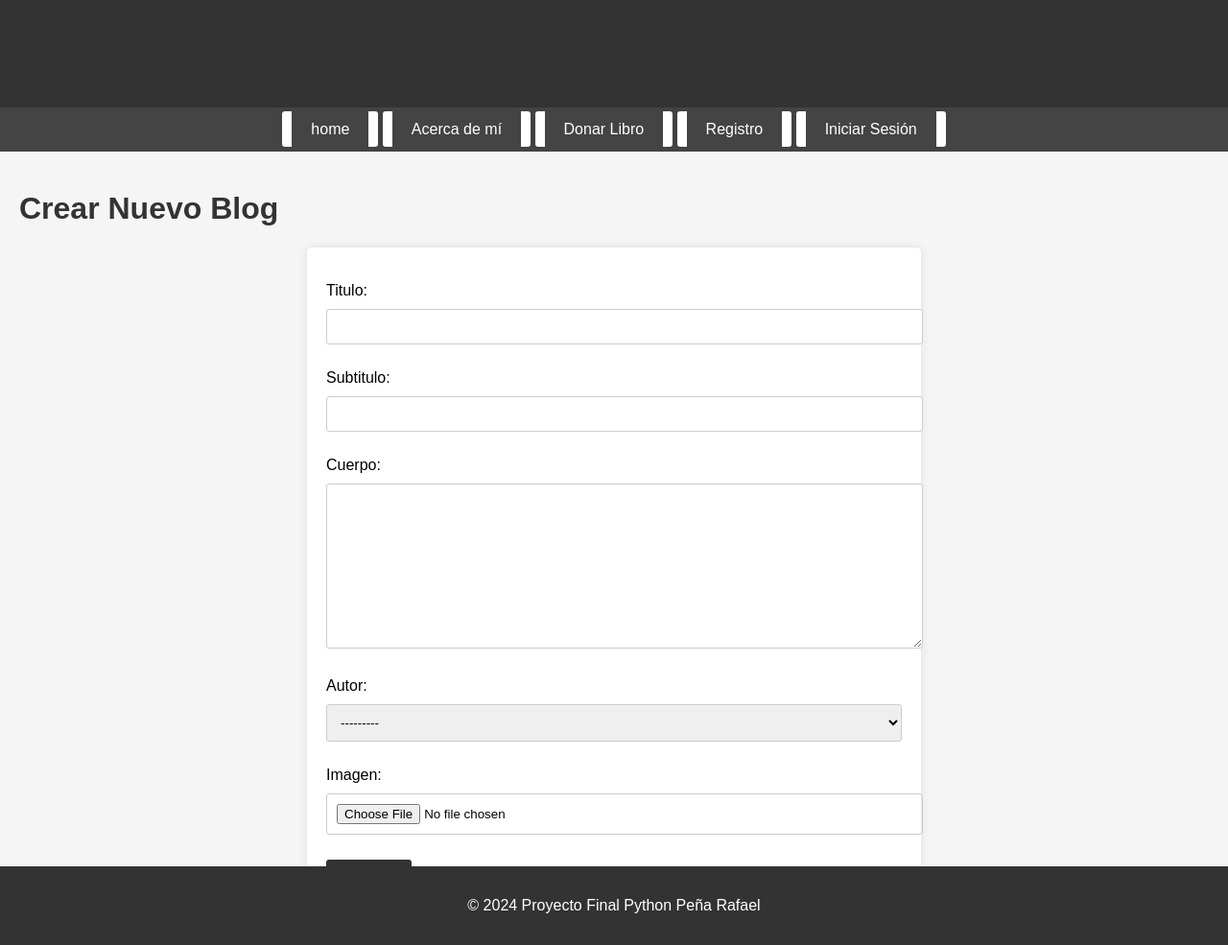
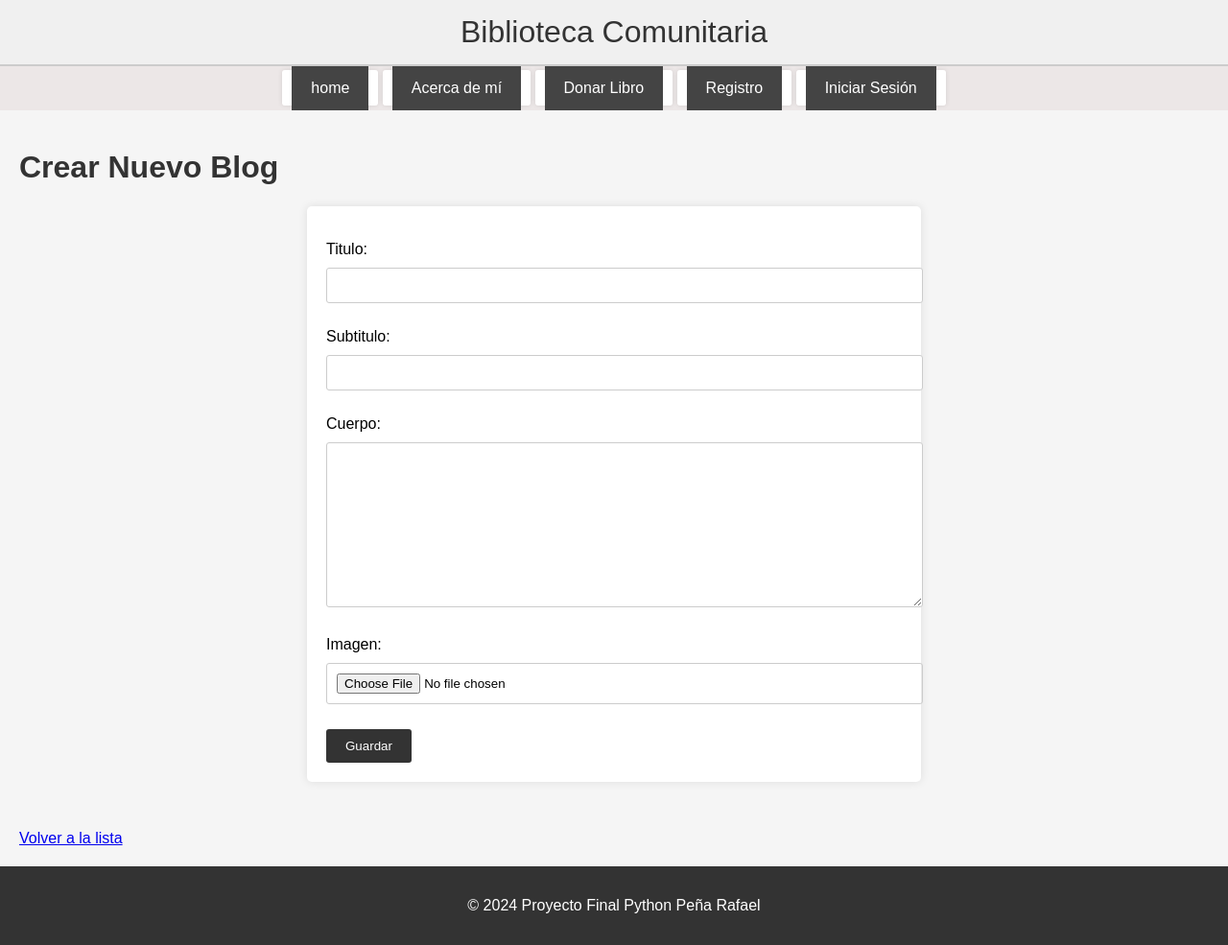
Before and after one commit to rafaelpenablesa/Tercerapre-entrega-PenaRafael, a Django app: page /blogs/crear/ in a window 1280 px wide. Shown: the whole page at 96% size. Run offline with Django 5.2, Linux system fonts and the light colour scheme; data comes from the database, SQL or seed files in the repository; both versions use the stored data as it was after the commit.

Commit message:
Cambios en Blogs Y estilo de header

```diff
--- a/Tercera_preentrega_penaRafael/biblioteca/plantillas/vistas/base.html
+++ b/Tercera_preentrega_penaRafael/biblioteca/plantillas/vistas/base.html
@@ -8,7 +8,7 @@
 </head>
 <body>
     <header>
-        <h1>Mi Proyecto Django</h1>
+        <h1>Biblioteca Comunitaria</h1>
     </header>
     <nav>
         <ul>
--- a/Tercera_preentrega_penaRafael/biblioteca/static/biblioteca/styles.css
+++ b/Tercera_preentrega_penaRafael/biblioteca/static/biblioteca/styles.css
@@ -9,14 +9,21 @@
 }
 
 header {
-    background-color: #333;
-    color: #fff;
-    padding: 1em 0;
+    background-color: #f0f0f0;
+    padding: 15px;
     text-align: center;
+    border-bottom: 2px solid #ccc;
+    color: #333;/
+}
+
+header h1 {
+    font-size: 2em;
+    font-weight: normal;
+    margin: 0;
 }
 
 nav {
-    background-color: #444;
+    background-color: #ece7e7;
     overflow: hidden;
 }
 
@@ -34,7 +41,7 @@
 
 nav ul li a {
     color: #fff;
-    background-color: #444; /* Color de fondo para los enlaces */
+    background-color: #444;
     padding: 14px 20px;
     text-decoration: none;
     display: inline-block;
@@ -42,8 +49,8 @@
 }
 
 nav ul li a:hover {
-    background-color: #555; /* Color de fondo cuando se hace hover */
-    color: #ffcc00; /* Color del texto cuando se hace hover */
+    background-color: #555;
+    color: #ffcc00;
 }
 
 main {
@@ -68,7 +75,7 @@
     box-shadow: 0 0 10px rgba(0, 0, 0, 0.1);
     max-width: 600px;
     margin: auto;
-    margin-bottom: 2em; /* Asegurar suficiente margen para el scroll */
+    margin-bottom: 2em;
 }
 
 form h1 {
@@ -118,7 +125,7 @@
     box-shadow: 0 0 5px rgba(0, 0, 0, 0.1);
 }
 
-/* Para permitir el scroll en el contenido principal */
+
 html, body {
     overflow: auto;
     height: 100%;
--- a/Tercera_preentrega_penaRafael/blogs/forms.py
+++ b/Tercera_preentrega_penaRafael/blogs/forms.py
@@ -4,4 +4,4 @@
 class BlogForm(forms.ModelForm):
     class Meta:
         model = Blog
-        fields = ['titulo', 'subtitulo', 'cuerpo', 'autor', 'imagen']
+        fields = ['titulo', 'subtitulo', 'cuerpo', 'imagen']
--- a/Tercera_preentrega_penaRafael/blogs/templates/blogs/formulario_blog.html
+++ b/Tercera_preentrega_penaRafael/blogs/templates/blogs/formulario_blog.html
@@ -9,5 +9,6 @@
     {{ form.as_p }}
     <button type="submit">Guardar</button>
 </form>
+<br>
 <a href="{% url 'lista_blogs' %}">Volver a la lista</a>
 {% endblock %}
--- a/Tercera_preentrega_penaRafael/blogs/views.py
+++ b/Tercera_preentrega_penaRafael/blogs/views.py
@@ -16,7 +16,9 @@
     if request.method == 'POST':
         form = BlogForm(request.POST, request.FILES)
         if form.is_valid():
-            form.save()
+            blog = form.save(commit=False)
+            blog.autor = request.user  # Asigna el autor al usuario logueado
+            blog.save()
             return redirect('lista_blogs')
     else:
         form = BlogForm()
```
Also changed, not shown: Tercera_preentrega_penaRafael/db.sqlite3, Tercera_preentrega_penaRafael/media/blog_images/Screenshot_2024-08-13_at_6.34.23PM.png (added), Tercera_preentrega_penaRafael/media/blog_images/default_BC4TwTQ.png (added), Tercera_preentrega_penaRafael/media/blog_images/default_us7u1n0.png (added), Tercera_preentrega_penaRafael/media/blog_images/mi_foto.png (added).
